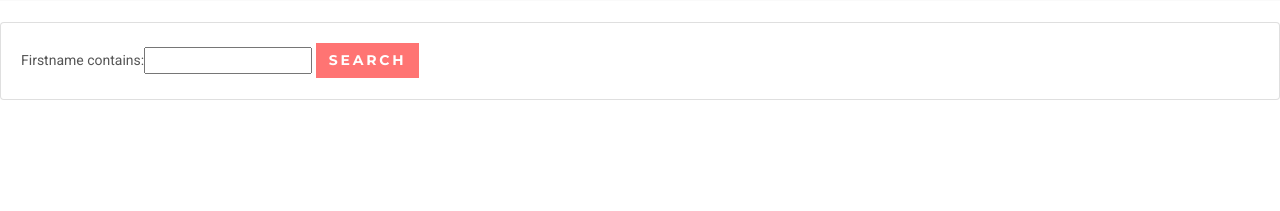
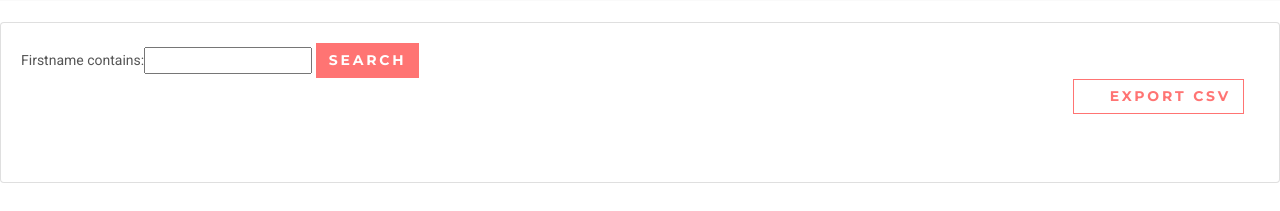
Before and after one commit to aayush722/RMS-Oxfam, a Django app: page /employer/dashboard/applicants/1 in a window 1280 px wide. Shown: the part 435-646 px from the top of the page. Run offline with Django 3.2, Linux system fonts and the light colour scheme; data comes from the database, SQL or seed files in the repository; some libraries are stand-ins or nearby versions.

Commit message:
export applicant details to xlsx for employer dashboard

```diff
--- a/django-job-portal-master/jobsapp/urls.py
+++ b/django-job-portal-master/jobsapp/urls.py
@@ -11,6 +11,7 @@ urlpatterns = [
         path('', DashboardView.as_view(), name='employer-dashboard'),
         path('all-applicants', ApplicantsListView.as_view(), name='employer-all-applicants'),
         path('applicants/<int:job_id>', ApplicantPerJobView, name='employer-dashboard-applicants'),
+        path('csvdump/<int:job_id>', ExportToCsv, name='employer-dashboard-csvdump'),
         path('mark-filled/<int:job_id>', filled, name='job-mark-filled'),
     ])),
     path('apply-job/<int:job_id>', ApplyJobView.as_view(), name='apply-job'),
--- a/django-job-portal-master/jobsapp/views/employer.py
+++ b/django-job-portal-master/jobsapp/views/employer.py
@@ -1,6 +1,6 @@
 from django.contrib.auth.decorators import login_required
 from django.db import IntegrityError
-from django.http import HttpResponseRedirect
+from django.http import HttpResponseRedirect, HttpResponse
 from django.urls import reverse_lazy
 from django.utils.decorators import method_decorator
 from django.views.generic import CreateView, ListView
@@ -9,6 +9,8 @@ from jobsapp.decorators import user_is_employer
 from jobsapp.forms import CreateJobForm
 from jobsapp.models import Job, Applicant, UserDetials
 from jobsapp.filters import ApplicantFilter
+import csv
+import xlwt
 
 
 class DashboardView(ListView):
@@ -24,6 +26,36 @@ class DashboardView(ListView):
     def get_queryset(self):
         return self.model.objects.filter(user_id=self.request.user.id)
 
+def ExportToCsv(request, **kwargs):
+    response = HttpResponse(content_type='application/ms-excel')
+    response['Content-Disposition'] = 'attachment; filename="applicants.xls"'
+
+    wb = xlwt.Workbook(encoding='utf-8')
+    ws = wb.add_sheet('Users')
+
+    # Sheet header, first row
+    row_num = 0
+
+    font_style = xlwt.XFStyle()
+    font_style.font.bold = True
+
+    columns = ['First Name', 'Last Name', 'Degree']
+
+    for col_num in range(len(columns)):
+        ws.write(row_num, col_num, columns[col_num], font_style)
+
+    # Sheet body, remaining rows
+    font_style = xlwt.XFStyle()
+
+    rows = UserDetials.objects.filter(job_id=kwargs['job_id']).values_list('firstname', 'lastname', 'degree')
+    for row in rows:
+        row_num += 1
+        for col_num in range(len(row)):
+            ws.write(row_num, col_num, row[col_num], font_style)
+
+    wb.save(response)
+    return response
+
 def ApplicantPerJobView(request, **kwargs):
     # TODO CHECK FEASABILITY: changed from ListView to normal function
 	applicants = UserDetials.objects.filter(job_id=kwargs['job_id']).order_by('id')
@@ -31,7 +63,7 @@ def ApplicantPerJobView(request, **kwargs):
 	myFilter = ApplicantFilter(request.GET, queryset=applicants)
 	applicants = myFilter.qs
 
-	context = {'applicants':applicants,'myFilter':myFilter}
+	context = {'applicants':applicants,'myFilter':myFilter, 'job_id':kwargs['job_id']}
 	return render(request, 'jobs/employer/applicants.html',context)
 
 
--- a/django-job-portal-master/templates/jobs/employer/applicants.html
+++ b/django-job-portal-master/templates/jobs/employer/applicants.html
@@ -25,6 +25,11 @@
 
                 <button class="btn btn-primary" type="submit">Search</button>
               </form>
+              <div class="col-lg-12 text-right mb-5">
+                <a href="{% url 'jobs:employer-dashboard-csvdump' job_id %}" class="btn btn-outline-white-primary">
+                    <i class="fa fa-plus"></i>Export CSV
+                </a>
+            </div>
 
             </div>
         </div>
```
